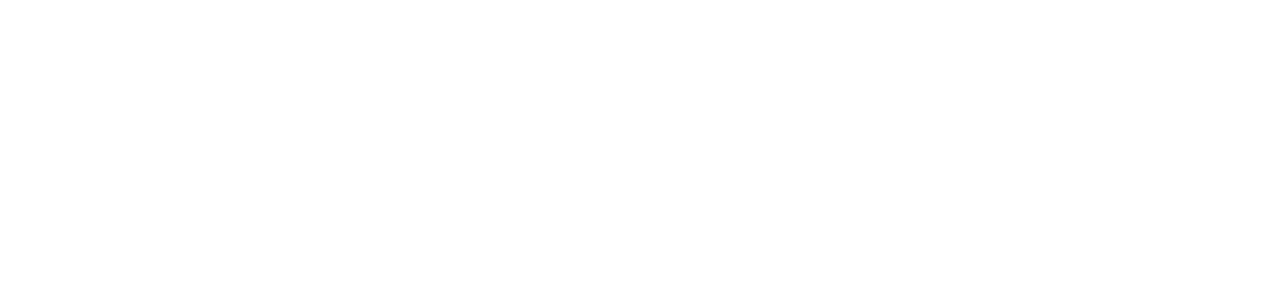
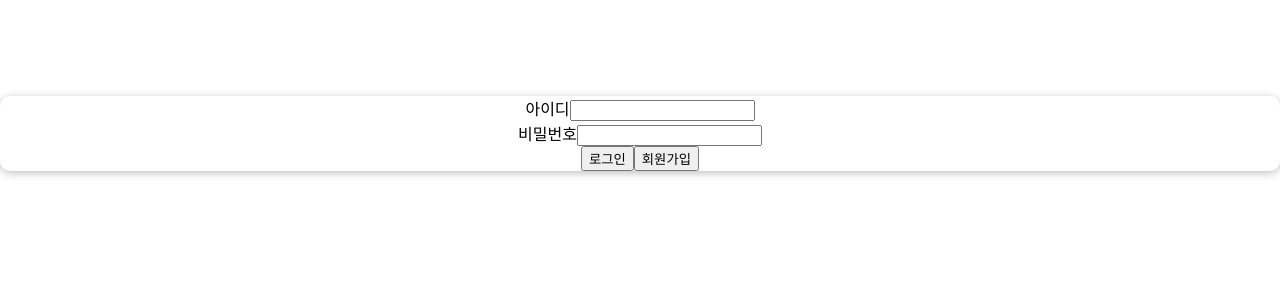
Before and after one commit to codingjamee/project-kids-todo, a React (Create React App) app: page / in a window 1280 px wide. Shown: the top 300 px of the page. Built offline with nearby package versions, Linux system fonts and the light colour scheme.

Commit message:
Input 컴포넌트, Card 컴포넌트

```diff
--- a/src/App.js
+++ b/src/App.js
@@ -1,8 +1,12 @@
 import "./App.css";
-import Login from "./components/login";
+import Login from "./components/Login";
 
 function App() {
-  return <Login />;
+  return (
+    <main>
+      <Login />
+    </main>
+  );
 }
 
 export default App;
--- /dev/null
+++ b/src/UI/Card.js
@@ -0,0 +1,6 @@
+import classes from "./Card.module.css";
+
+const Card = (props) => {
+  return <div className={classes.card}>{props.children}</div>;
+};
+export default Card;
--- /dev/null
+++ b/src/UI/Card.module.css
@@ -0,0 +1,6 @@
+.card {
+  background: white;
+  box-shadow: 0 2px 8px rgba(0, 0, 0, 0.26);
+  border-radius: 10px;
+  text-align: center;
+}
--- /dev/null
+++ b/src/UI/Input/Input.jsx
@@ -0,0 +1,14 @@
+const Input = (props) => {
+  return (
+    <div>
+      <label htmlFor={props.id}>{props.label}</label>
+      <input
+        type={props.type}
+        id={props.id}
+        value={props.value}
+        onChange={props.onChange}
+      />
+    </div>
+  );
+};
+export default Input;
--- /dev/null
+++ b/src/components/Login.jsx
@@ -0,0 +1,45 @@
+import { useState } from "react";
+import Card from "../UI/Card";
+import Input from "../UI/Input/Input";
+
+const Login = () => {
+  const [idState, setIdState] = useState("");
+  const [pwState, setPwState] = useState("");
+
+  const submitHandler = (e) => {
+    e.preventDefault();
+    console.log("submit clicked");
+    console.log(idState, pwState);
+  };
+
+  const idChangeHandler = (e) => {
+    setIdState(e.target.value);
+  };
+  const pwChangeHandler = (e) => {
+    setPwState(e.target.value);
+  };
+  return (
+    <Card>
+      <form action="submit" onSubmit={submitHandler}>
+        <Input
+          type="email"
+          id="email"
+          label="아이디"
+          onChange={idChangeHandler}
+          value={idState}
+        />
+        <Input
+          type="password"
+          id="password"
+          label="비밀번호"
+          onChange={pwChangeHandler}
+          value={pwState}
+        />
+        <button type="submit">로그인</button>
+        <button>회원가입</button>
+      </form>
+    </Card>
+  );
+};
+
+export default Login;
--- a/src/components/login.jsx
+++ /dev/null
@@ -1,3 +0,0 @@
-const Login = () => {};
-
-export default Login;
--- a/src/index.css
+++ b/src/index.css
@@ -1,13 +1,16 @@
+* {
+  box-sizing: border-box;
+}
+
+html {
+  font-family: sans-serif;
+  background: #fff;
+}
+
 body {
   margin: 0;
-  font-family: -apple-system, BlinkMacSystemFont, 'Segoe UI', 'Roboto', 'Oxygen',
-    'Ubuntu', 'Cantarell', 'Fira Sans', 'Droid Sans', 'Helvetica Neue',
-    sans-serif;
-  -webkit-font-smoothing: antialiased;
-  -moz-osx-font-smoothing: grayscale;
 }
 
-code {
-  font-family: source-code-pro, Menlo, Monaco, Consolas, 'Courier New',
-    monospace;
+main {
+  margin-top: 6rem;
 }
```
Also changed, not shown: src/UI/Input/Input.module.css (added), src/components/Login.module.css (added).
